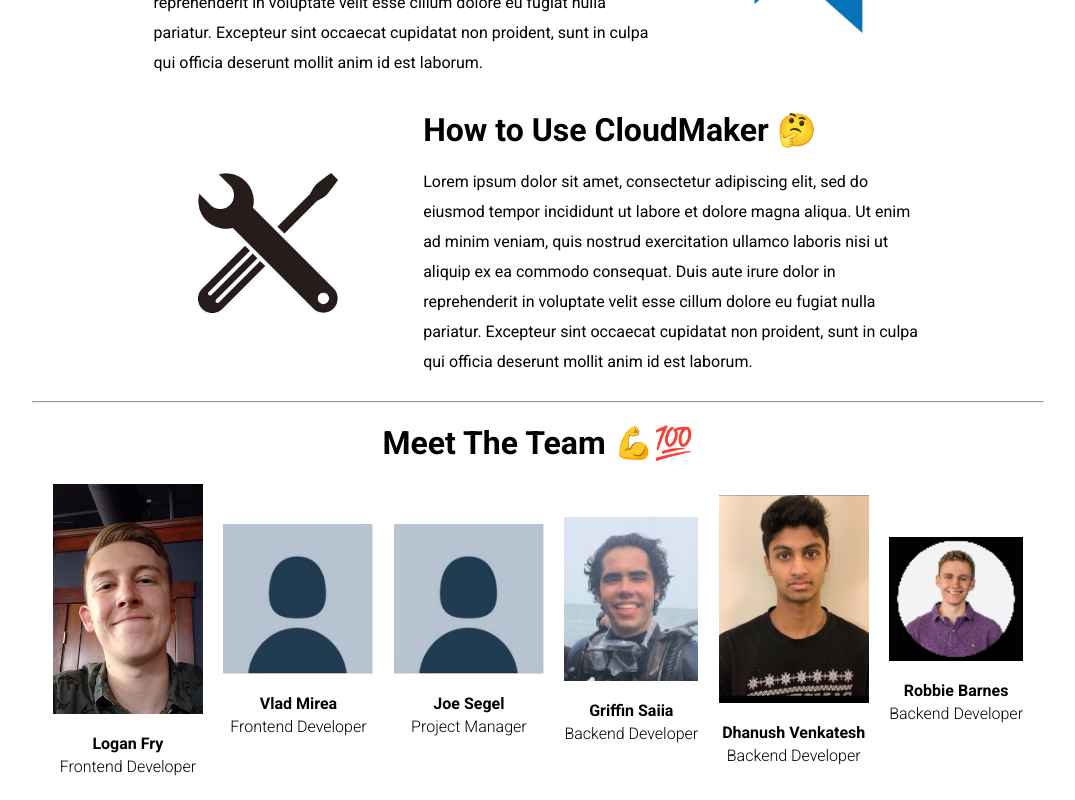
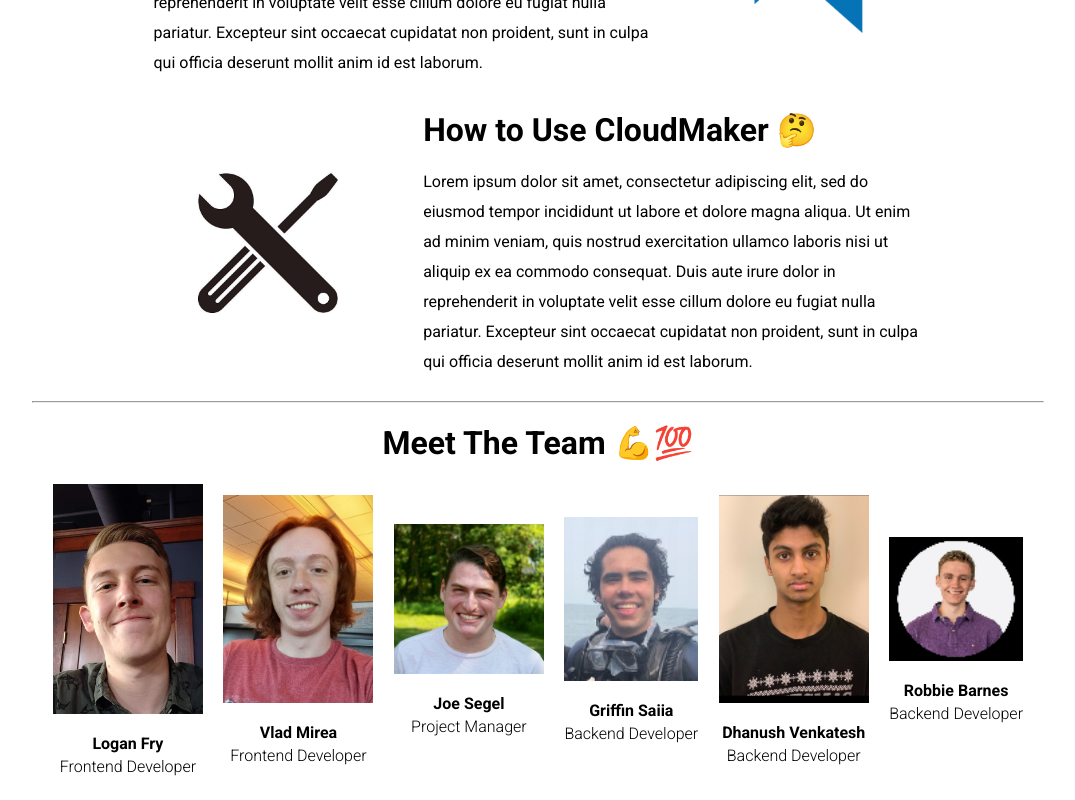
Before and after one commit to loganFry/CloudMakerUI, an Angular app: page / in a window 1280 px wide. Shown: the part 332-1132 px from the top of the page, without its empty margins (102-1177 px from the left). Built offline with nearby package versions, Linux system fonts and the light colour scheme.

Commit message:
Added joe and vlad profile pictures

```diff
--- a/src/app/team-members/team-members.component.html
+++ b/src/app/team-members/team-members.component.html
@@ -7,12 +7,12 @@
         <p class="pic-sub-caption">Frontend Developer</p>
     </div>
     <div class="pic-container">
-        <img class="profile-pic" src="assets/profile.jpeg">
+        <img class="profile-pic" src="assets/vlad.jpg">
         <p class="pic-caption">Vlad Mirea</p>
         <p class="pic-sub-caption">Frontend Developer</p>
     </div>
     <div class="pic-container">
-        <img class="profile-pic" src="assets/profile.jpeg">
+        <img class="profile-pic" src="assets/joe.jpg">
         <p class="pic-caption">Joe Segel</p>
         <p class="pic-sub-caption">Project Manager</p>
     </div>
```
Also changed, not shown: src/assets/joe.jpg (added), src/assets/vlad.jpg (added).
